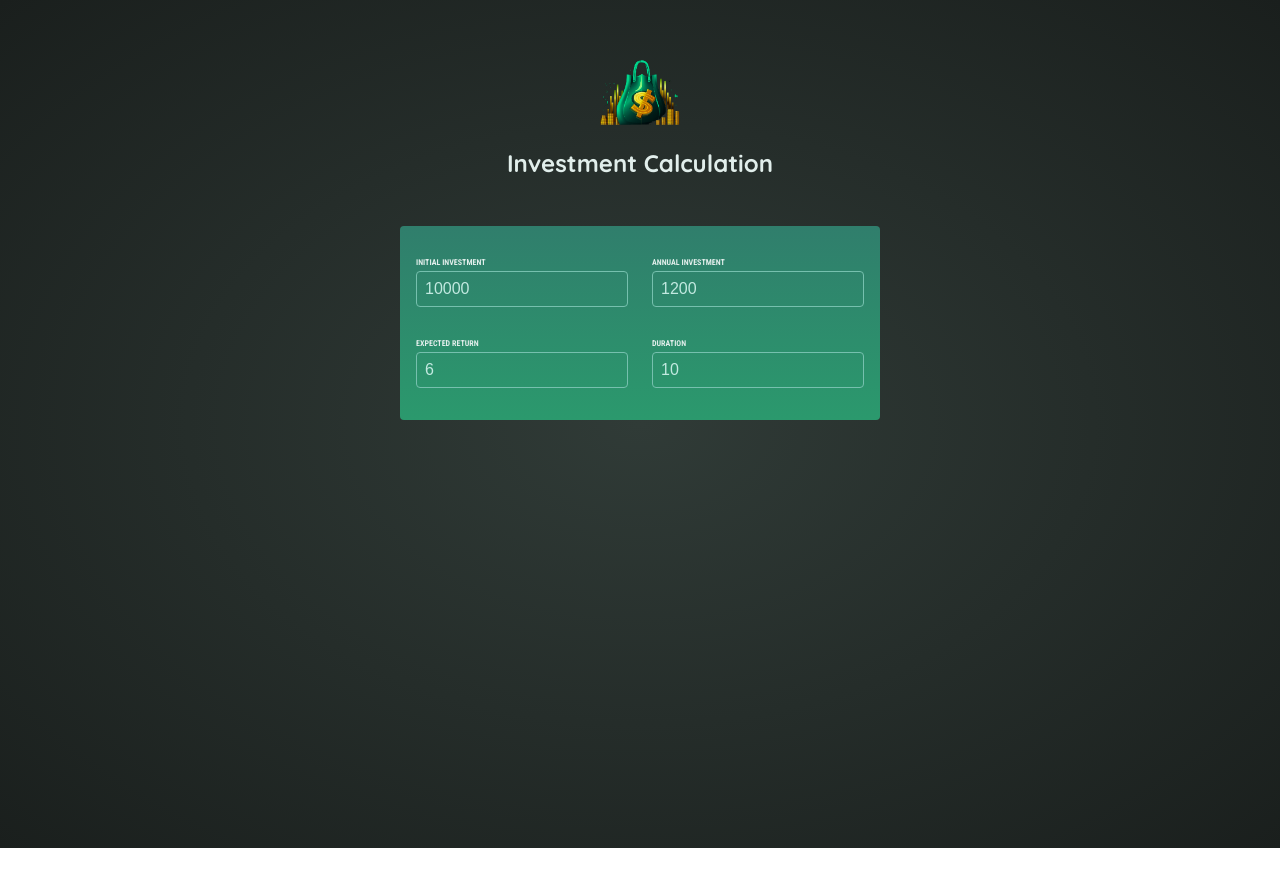
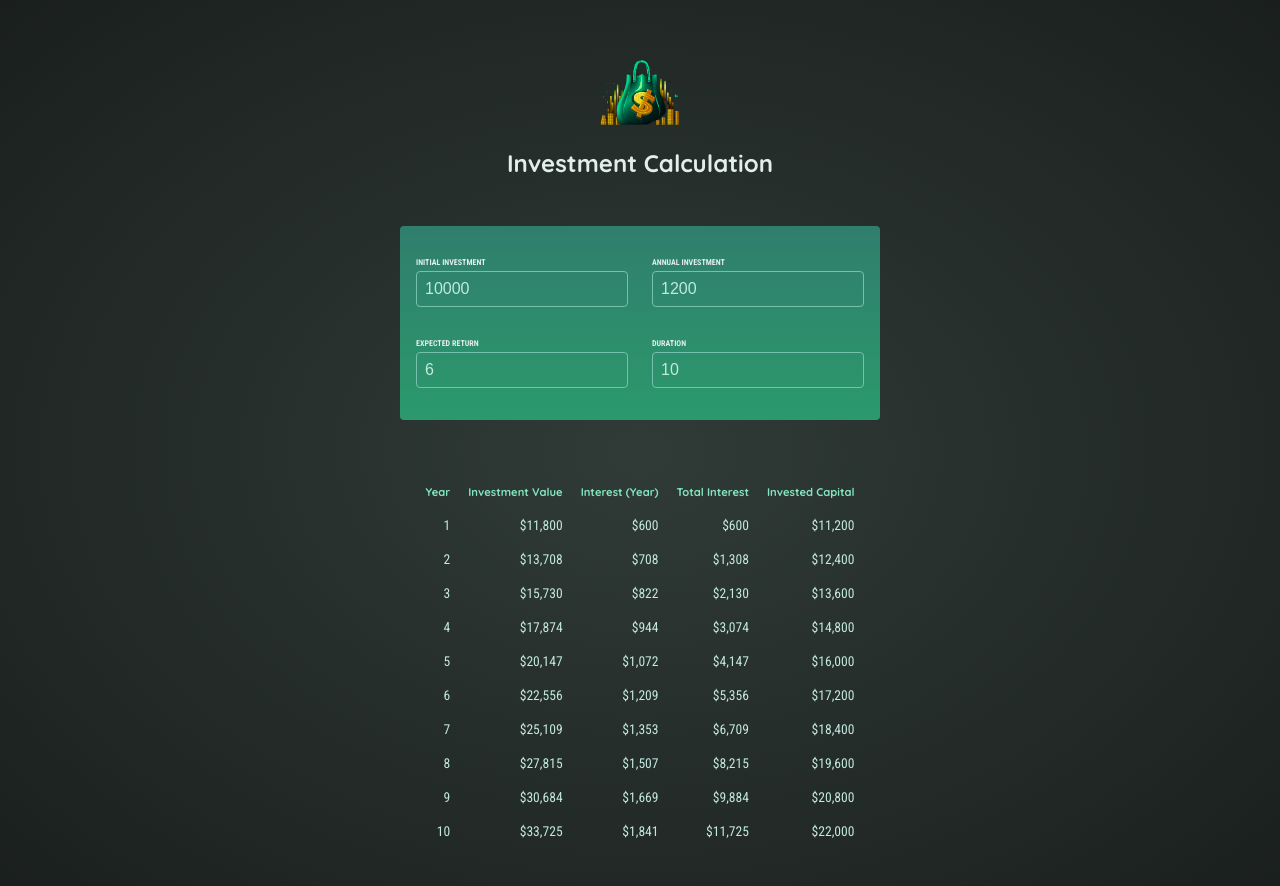
Before and after one commit to KaisBros/Investment-Calculator, a React (Vite) app: page / in a window 1280 px wide. Shown: the top 886 px of the page. Before the commit the page ends 848 px from the top, so only its background shows below. Built offline with nearby package versions, Linux system fonts and the light colour scheme.

Commit message:
Add Results component to App.jsx

```diff
--- a/src/App.jsx
+++ b/src/App.jsx
@@ -2,6 +2,7 @@
 
 import Header from "./components/Header";
 import UserInput from "./components/UserInput";
+import Results from "./components/Results";
 
 function App() {
   const [userInput, setUserInput] = useState({
@@ -24,6 +25,7 @@
     <>
       <Header />
       <UserInput userInput={userInput} onChange={handleChange} />
+      <Results input={userInput} />
     </>
   );
 }
--- /dev/null
+++ b/src/components/Results.jsx
@@ -0,0 +1,34 @@
+import { calculateInvestmentResults, formatter } from "../util/investment";
+
+export default function Results({ input }) {
+  const resultData = calculateInvestmentResults(input);
+  const initialInvestment = input.initialInvestment;
+  return (
+    <table id="result">
+      <thead>
+        <tr>
+          <th>Year</th>
+          <th>Investment Value</th>
+          <th>Interest (Year)</th>
+          <th>Total Interest</th>
+          <th>Invested Capital</th>
+        </tr>
+      </thead>
+      <tbody>
+        {resultData.map((yearData) => {
+					const totalInterest = yearData.valueEndOfYear - yearData.annualInvestment * yearData.year - initialInvestment;
+					const investedCapital = yearData.valueEndOfYear - totalInterest;
+          return (
+            <tr key={yearData.year}>
+              <td>{yearData.year}</td>
+              <td>{formatter.format(yearData.valueEndOfYear)}</td>
+              <td>{formatter.format(yearData.interest)}</td>
+              <td>{formatter.format(totalInterest)}</td>
+              <td>{formatter.format(investedCapital)}</td>
+            </tr>
+          );
+        })}
+      </tbody>
+    </table>
+  );
+}
```
